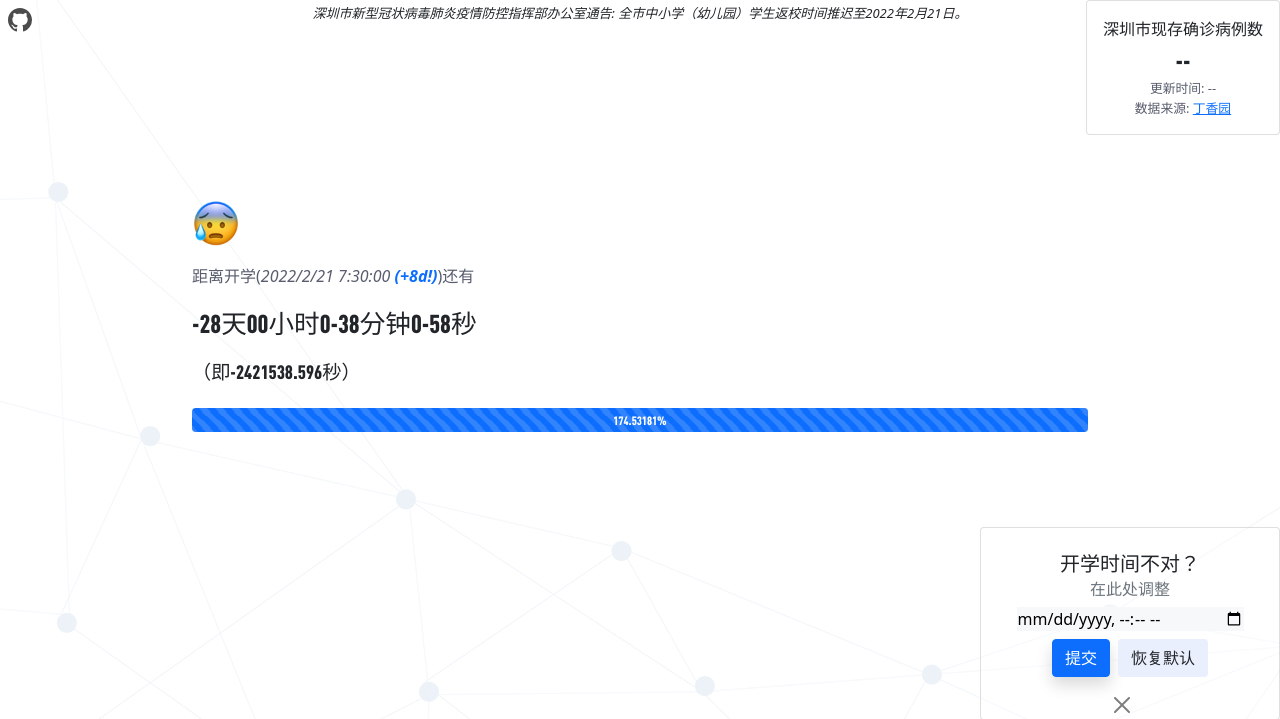
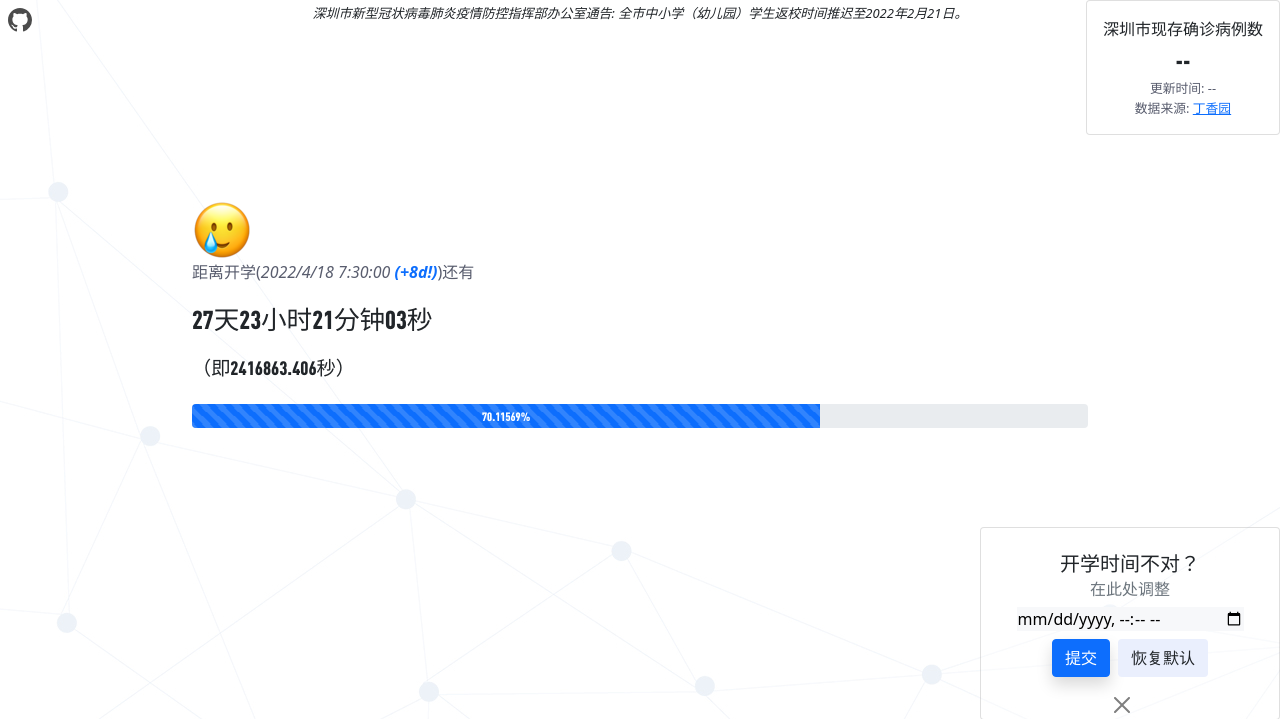
Before and after one commit to NoNormalCreeper/school-countdown, a Flask app: page / in a window 1280 px wide. Shown: the top 719 px of the page. Run offline with Flask 2, Linux system fonts and the light colour scheme; data that the repository does not hold is empty; some libraries are stand-ins or nearby versions.

Commit message:
rewrite count.js with jquery

```diff
--- a/static/count.js
+++ b/static/count.js
@@ -1,16 +1,19 @@
 // config
 holiday_start = "2022/1/14 17:00:00"; // 放假时间
-default_holiday_end = "2022/2/21 7:30:00"; // 默认开学时间
+default_holiday_end = "2022/4/18 7:30:00"; // 默认开学时间
 next_holiday = "2022/7/10 00:30:00"; // 下一次放假时间估算值
 
 
-function format(num) { // 转换为2位数
-    if (num >= 10) {
-        return num;
-    } else {
-        return ("0" + (num.toLocaleString()));
-    }
-}
+// function format(num) { // 转换为2位数
+//     if (num >= 10) {
+//         return num;
+//     } else {
+//         return ("0" + (num.toLocaleString()));
+//     }
+// }
+
+const format = (num) =>
+    num >= 10 ? num : ("0" + num.toString()); // 转换为2位数
 
 function countdown() {
     // init
@@ -46,22 +49,30 @@ function countdown() {
     if (holiday_end == default_holiday_end) {
         var isAdded = "<b style=\"color: #0d6efd; \"> (+8d!)</b>";
     } else {
-        announceDiv = document.getElementById("announce");
-        announceDiv.style.display = "none";
+        // announceDiv = document.getElementById("announce");
+        var announceDiv = $("#announce");
+        // announceDiv.style.display = "none";
+        announceDiv.attr("style", "display:none");
     }
     var output = ("<p class=\"info-text\">距离开学(<i>" + holiday_end + isAdded + "</i>)还有</p><p style=\"font-size:1.6em; font-family: DINCond-Black;\">" + days + "天" + hours + "小时" + minutes + "分钟" + seconds + "秒</p><p style=\"font-size:1.2em; font-family: DINCond-Black;\">（即" + ((diff_time.toFixed(3)).toLocaleString()) + "秒）</p>")
-    var timerDiv = document.getElementById("timer");
-    timerDiv.innerHTML = output;
+        // var timerDiv = document.getElementById("timer");
+    var timerDiv = $("#timer");
+    // timerDiv.innerHTML = output;
+    timerDiv.html(output);
     // var percentDiv=document.getElementById("percent");
     // percentDiv.innerHTML=(""+percent+" %");
 
     // generate progress bar
-    var barDiv = document.getElementById("bar1");
-    barDiv.setAttribute("style", ("width: " + percent + "%"));
-    barDiv.innerHTML = ("" + percent + "%");
+    // var barDiv = document.getElementById("bar1");
+    const barDiv = $("#bar1");
+    // barDiv.setAttribute("style", ("width: " + percent + "%"));
+    // barDiv.innerHTML = ("" + percent + "%");
+    barDiv.attr("style", ("width: " + percent + "%"));
+    barDiv.html(("" + percent + "%"));
 
     // generate emotion
-    var emotionDiv = document.getElementById("emotion");
+    // var emotionDiv = document.getElementById("emotion");
+    const emotionDiv = $("#emotion");
     var res = "../static/emotion-";
     var percent2 = 100 - percent; // 发现逻辑写反了之后的补救
     if (percent2 > 80) {
@@ -78,11 +89,13 @@ function countdown() {
         var tmp = "0";
     }
     res = res + tmp + ".png";
-    emotionDiv.setAttribute("src", res);
+    // emotionDiv.setAttribute("src", res);
+    emotionDiv.attr("src", res);
 }
 
 function submitEdit() {
-    var get_res = document.getElementById("edit").value;
+    // var get_res = document.getElementById("edit").value;
+    const get_res = $("#edit").val();
     holiday_end = get_res;
     // if(Object.is(seconds,NaN)){    // 我不会判断输入是否合法，所以只能这样曲线救国了qwq
     //     holiday_end=default_holiday_end;
@@ -91,7 +104,8 @@ function submitEdit() {
     sessionStorage.setItem('holiday_end', get_res);
     // }
     // TODO: 判断输入是否合法
-    document.getElementById("toast-body-1").innerHTML = ("成功修改开学时间为" + date_e + "！")
+    // document.getElementById("toast-body-1").innerHTML = ("成功修改开学时间为" + date_e + "！")
+    $(".toast-body-1").html("成功修改开学时间为" + get_res + "！");
 }
 
 function resetHolidayEnd() {
@@ -99,29 +113,43 @@ function resetHolidayEnd() {
     sessionStorage.removeItem('holiday_end');
 }
 
-function disappear() { // 渐隐效果，有bug
-    var cardDiv = document.getElementById("edit_card");
-    if (cardDiv.style.opacity > 0) {
-        cardDiv.style.opacity = cardDiv.style.opacity - 0.1;
-    } else {
-        cardDiv.style.display = "none";
-        clearInterval();
-    }
-}
+// function disappear() { // 渐隐效果，有bug
+//     // var cardDiv = document.getElementById("edit_card");
+//     const cardDiv = $("#edit_card");
+//     // // if (cardDiv.style.opacity > 0) {
+//     // //     cardDiv.style.opacity = cardDiv.style.opacity - 0.1;
+//     // // } else {
+//     // //     cardDiv.style.display = "none";
+//     // //     clearInterval();
+//     // // }
+//     // if (cardDiv.css("opacity") > 0) {
+//     //     cardDiv.css("opacity", cardDiv.css("opacity") - 0.01);
+//     // } else {
+//     //     cardDiv.css("display", "none");
+//     //     clearInterval();
+//     // }
+//     cardDiv.fadeOut(1000);
+// }
 
 function closeEditCard() {
-    window.setInterval("disappear();", 100);
+    // window.setInterval("disappear();", 10);
+    const cardDiv = $("#edit_card");
+    // cardDiv.fadeOut(1000);
+    cardDiv.hide("quick");
 }
 
 function start() {
     // window.setTimeout("",400);  // 展示加载环
     var width = document.body.offsetWidth;
     if (width > 700) {
-        document.getElementById("bar1").setAttribute("style", ("width: 700px"));
+        // document.getElementById("bar1").setAttribute("style", ("width: 700px"));
+        $("#bar1").attr("style", ("width: 700px"));
     }
 
-    document.getElementById("emotion").style.display = "inline-block";
-    document.getElementById("covid").style.display = "inline-block";
+    // document.getElementById("emotion").style.display = "inline-block";
+    // document.getElementById("covid").style.display = "inline-block";
+    $("#emotion").attr("style", "display:inline-block");
+    $("#covid").attr("style", "display:inline-block");
 
     window.setInterval("countdown();", 7); // 延迟取7ms而非1ms，这样可以提高性能，反正肉眼无法分辨awa
 }
--- a/templates/index.html
+++ b/templates/index.html
@@ -13,6 +13,7 @@
 <body onload="start();" background="../static/background.jpg">
     <script src="https://unpkg.com/spacingjs" defer></script>
     <!--定位插件 按住alt选择元素以查看该元素与其他元素间的位置关系-->
+    <script src="../static/jquery-3.6.0.min.js"></script>
     <script type="text/javascript" src="../static/count.js"></script>
     <script src="https://cdn.staticfile.org/popper.js/2.9.3/umd/popper.min.js"></script>
     <script src="https://cdn.staticfile.org/twitter-bootstrap/5.1.1/js/bootstrap.min.js"></script>
```
